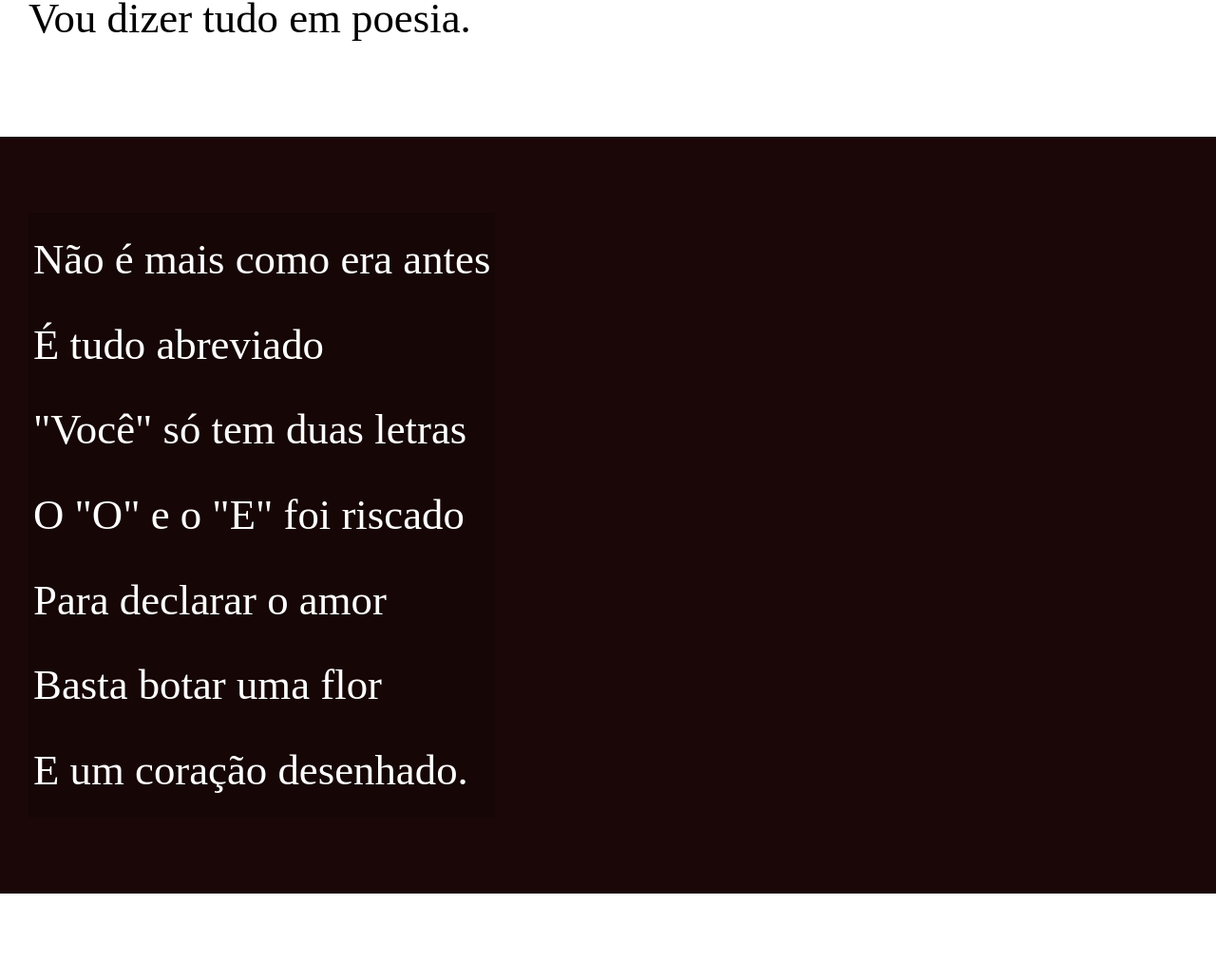
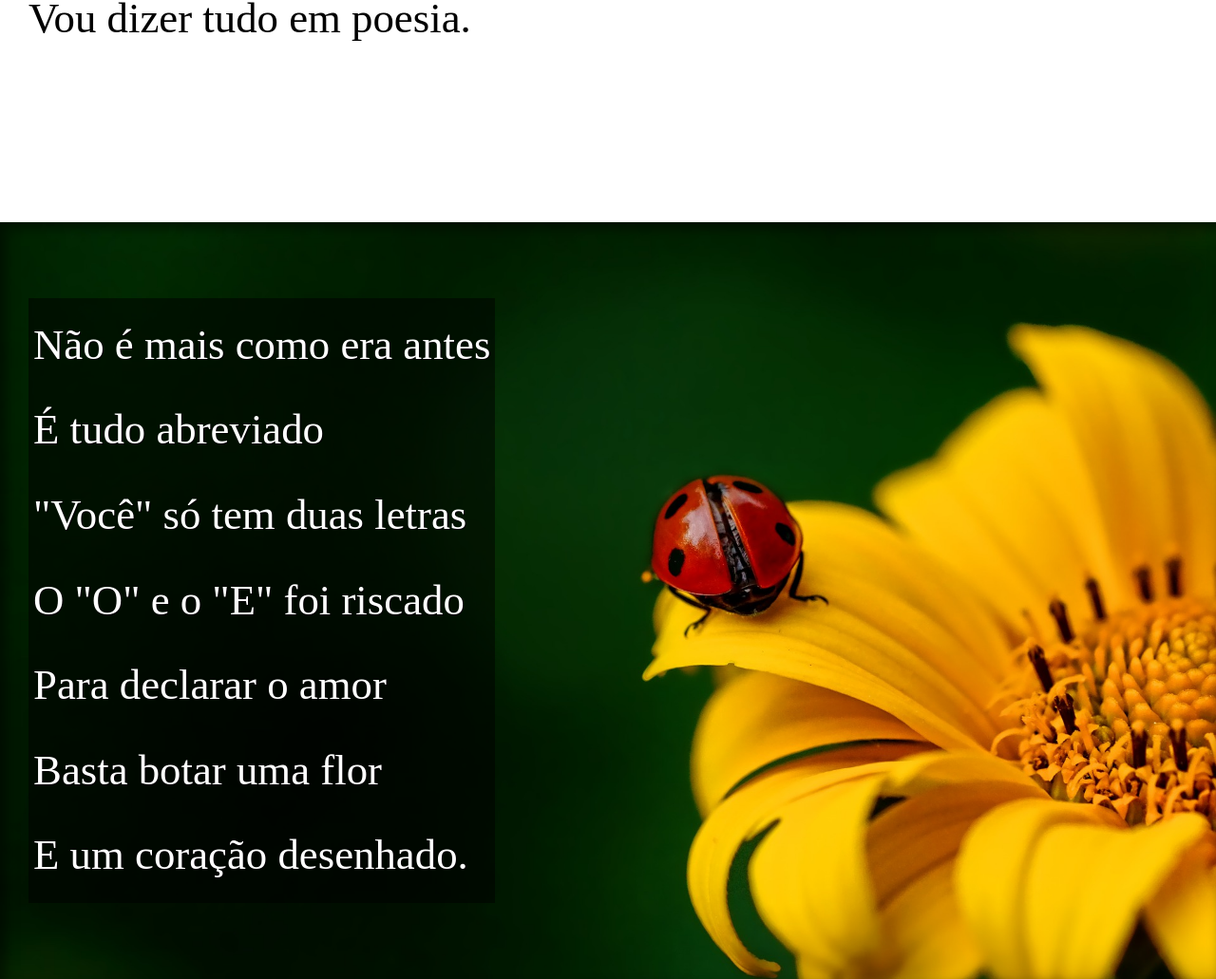
Before and after one commit to thiagomouracezar/New_html-css, a plain HTML site: page desafios/desafio12/imdex.html in a window 1280 px wide. Shown: the part 908-1939 px from the top of the page at 95% size. Drawn offline with Linux system fonts and the light colour scheme.

Commit message:
atualizei o projeto desafio 12

```diff
--- a/desafios/desafio12/estilo/style.css
+++ b/desafios/desafio12/estilo/style.css
@@ -62,6 +62,10 @@ section {
     font-family: var(--fonte3);
     font-size: 3.5vw;
 }
+
+section > p {
+   padding-bottom: 2em;
+}
 section.normal {
     background-color: white;
     color: black;
@@ -70,13 +74,27 @@ section.normal {
 section.imagem {
     background-color: rgb(27, 7, 7);
     color: white;
+    box-shadow: inset 6px 6px 13px 0px rgba(0, 0, 0, 0.514);
+    background-attachment: fixed;
 }
 
 section.imagem > p {
     display: inline-block;
     padding: 5px;
-    background-color: rgba(0, 0, 0, 0.178);
+    background-color: rgba(0, 0, 0, 0.514);
+    text-shadow: 1px 1px 0px black;
 
+}
+
+section#img01 {
+    background-image: url('../imagens/background001.jpg');
+    background-position: right center;
+    background-size: cover;
+}
+
+section#img02 {
+    background-image: url('../imagens/background002.jpg');
+    background-size: cover;
 }
 footer {
    background-color: black;
--- a/desafios/desafio12/imdex.html
+++ b/desafios/desafio12/imdex.html
@@ -26,7 +26,7 @@
 
 
 
-    <section class="imagem">
+    <section class="imagem" id="img01">
         <p>
             Não é mais como era antes <br>
             É tudo abreviado <br>
@@ -62,7 +62,7 @@
     </section>
 
 
-    <section class="imagem">
+    <section class="imagem" id="img02">
         <p>
             Tenho saudade das cartas <br>
             Escritas com a própria mão <br>
```
